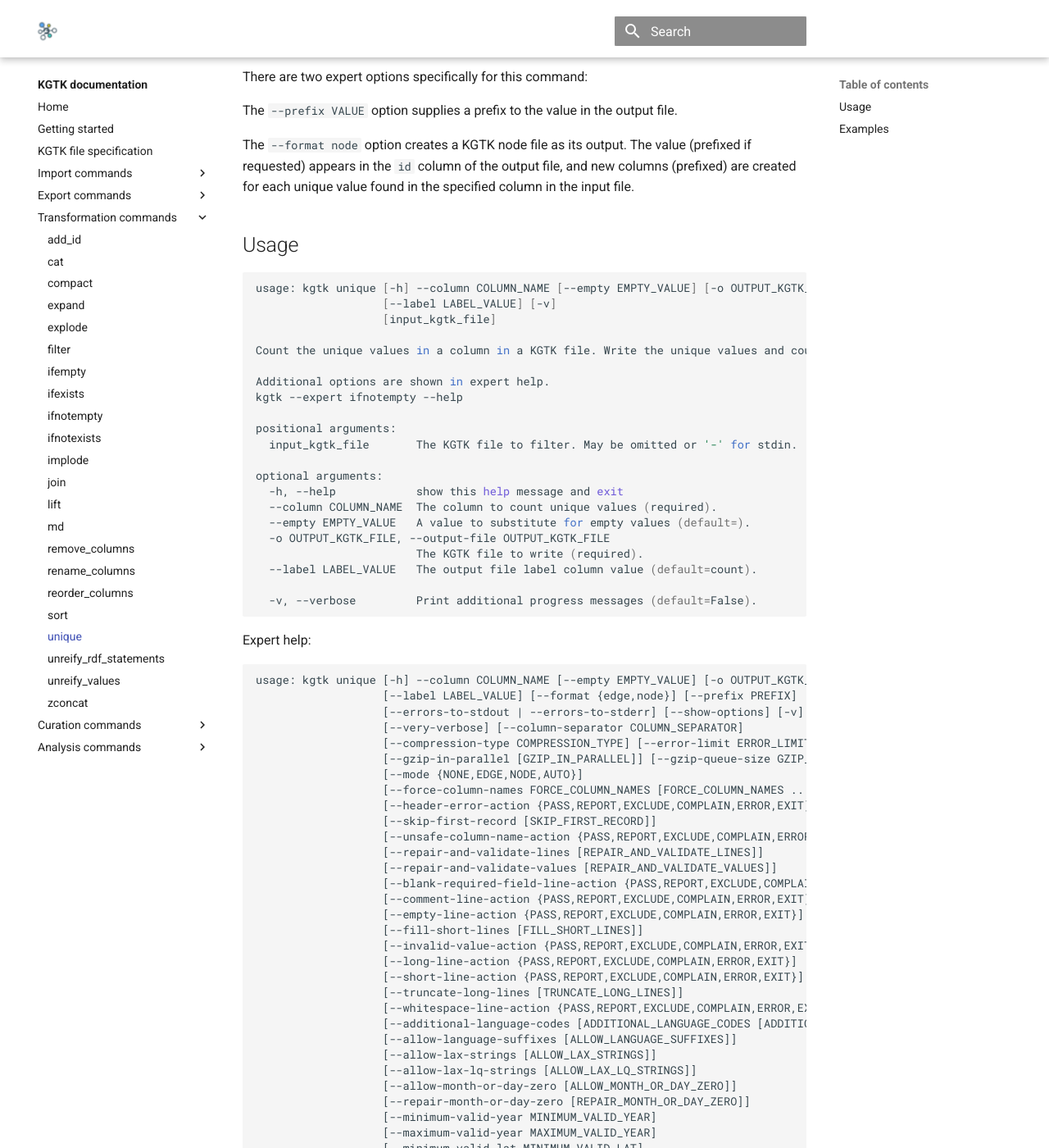
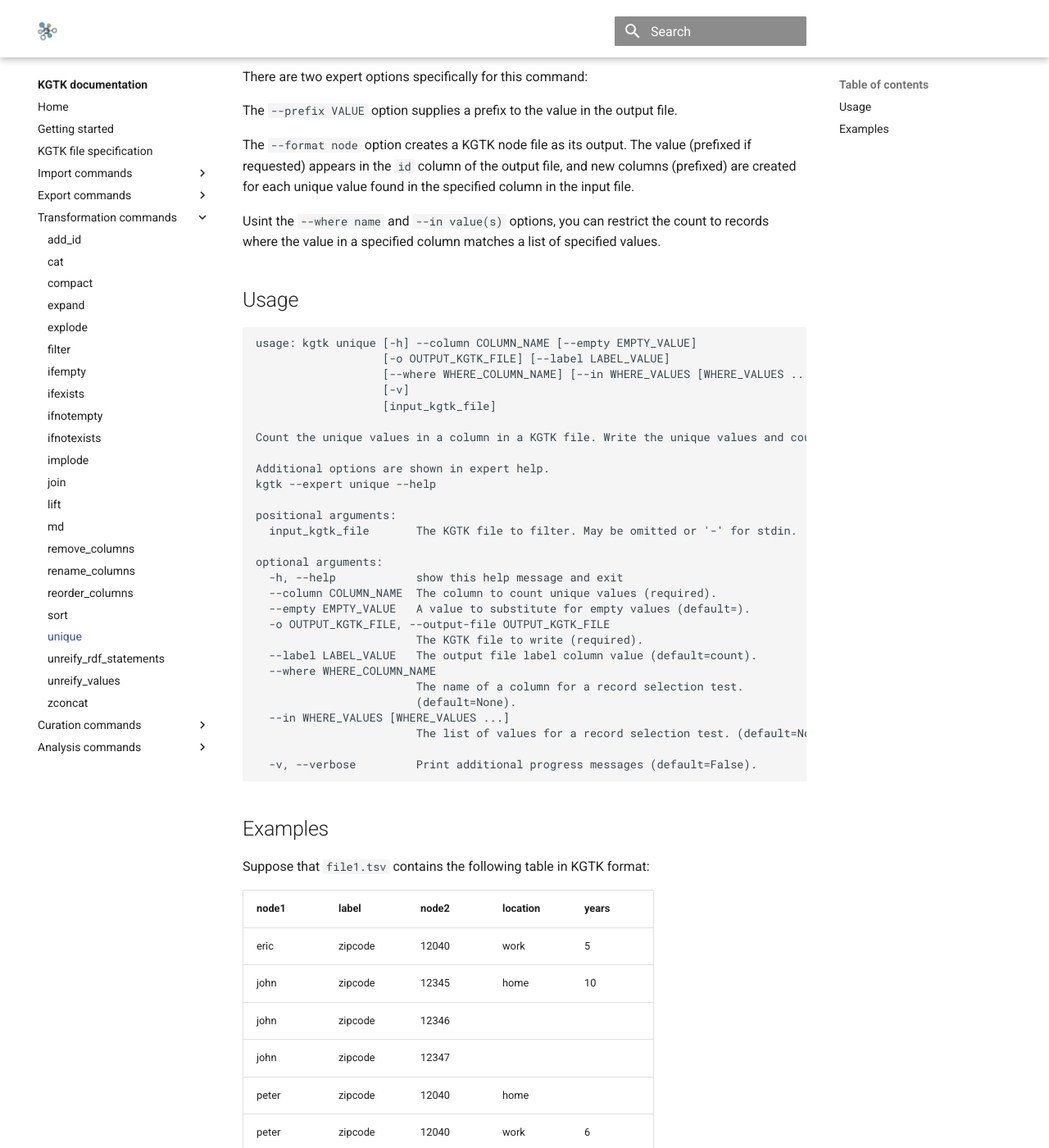
Before and after one commit to usc-isi-i2/kgtk, an MkDocs documentation site: the page built from docs/transform/unique.md, in a window 1280 px wide and 1400 px high, scrolled down 508 px. Shown: the whole window at 82% size. Built offline with MkDocs 1.6.1 and Material for MkDocs 9.7.7, drawn with Linux system fonts in a browser that asks for light colours; comment, search, counter and statistics services are not loaded; some of the changed text lies outside the part shown.

Commit message:
Add a selection capability to unique.

````diff
--- a/docs/transform/unique.md
+++ b/docs/transform/unique.md
@@ -25,70 +25,17 @@ The `--format node` option creates a KGTK node file as its output.  The value
 columns (prefixed) are created for each unique value found in the specified
 column in the input file.
 
+Usint the `--where name` and `--in value(s)` options, you can restrict the
+count to records where the value in a specified column matches a list of
+specified values.
+
 ## Usage
 
-```bash
-usage: kgtk unique [-h] --column COLUMN_NAME [--empty EMPTY_VALUE] [-o OUTPUT_KGTK_FILE]
-                   [--label LABEL_VALUE] [-v]
-                   [input_kgtk_file]
-
-Count the unique values in a column in a KGTK file. Write the unique values and counts as a new KGTK file.
-
-Additional options are shown in expert help.
-kgtk --expert ifnotempty --help
-
-positional arguments:
-  input_kgtk_file       The KGTK file to filter. May be omitted or '-' for stdin.
-
-optional arguments:
-  -h, --help            show this help message and exit
-  --column COLUMN_NAME  The column to count unique values (required).
-  --empty EMPTY_VALUE   A value to substitute for empty values (default=).
-  -o OUTPUT_KGTK_FILE, --output-file OUTPUT_KGTK_FILE
-                        The KGTK file to write (required).
-  --label LABEL_VALUE   The output file label column value (default=count).
-
-  -v, --verbose         Print additional progress messages (default=False).
-
 ```
-
-Expert help:
-```
-usage: kgtk unique [-h] --column COLUMN_NAME [--empty EMPTY_VALUE] [-o OUTPUT_KGTK_FILE]
-                   [--label LABEL_VALUE] [--format {edge,node}] [--prefix PREFIX]
-                   [--errors-to-stdout | --errors-to-stderr] [--show-options] [-v]
-                   [--very-verbose] [--column-separator COLUMN_SEPARATOR]
-                   [--compression-type COMPRESSION_TYPE] [--error-limit ERROR_LIMIT]
-                   [--gzip-in-parallel [GZIP_IN_PARALLEL]] [--gzip-queue-size GZIP_QUEUE_SIZE]
-                   [--mode {NONE,EDGE,NODE,AUTO}]
-                   [--force-column-names FORCE_COLUMN_NAMES [FORCE_COLUMN_NAMES ...]]
-                   [--header-error-action {PASS,REPORT,EXCLUDE,COMPLAIN,ERROR,EXIT}]
-                   [--skip-first-record [SKIP_FIRST_RECORD]]
-                   [--unsafe-column-name-action {PASS,REPORT,EXCLUDE,COMPLAIN,ERROR,EXIT}]
-                   [--repair-and-validate-lines [REPAIR_AND_VALIDATE_LINES]]
-                   [--repair-and-validate-values [REPAIR_AND_VALIDATE_VALUES]]
-                   [--blank-required-field-line-action {PASS,REPORT,EXCLUDE,COMPLAIN,ERROR,EXIT}]
-                   [--comment-line-action {PASS,REPORT,EXCLUDE,COMPLAIN,ERROR,EXIT}]
-                   [--empty-line-action {PASS,REPORT,EXCLUDE,COMPLAIN,ERROR,EXIT}]
-                   [--fill-short-lines [FILL_SHORT_LINES]]
-                   [--invalid-value-action {PASS,REPORT,EXCLUDE,COMPLAIN,ERROR,EXIT}]
-                   [--long-line-action {PASS,REPORT,EXCLUDE,COMPLAIN,ERROR,EXIT}]
-                   [--short-line-action {PASS,REPORT,EXCLUDE,COMPLAIN,ERROR,EXIT}]
-                   [--truncate-long-lines [TRUNCATE_LONG_LINES]]
-                   [--whitespace-line-action {PASS,REPORT,EXCLUDE,COMPLAIN,ERROR,EXIT}]
-                   [--additional-language-codes [ADDITIONAL_LANGUAGE_CODES [ADDITIONAL_LANGUAGE_CODES ...]]]
-                   [--allow-language-suffixes [ALLOW_LANGUAGE_SUFFIXES]]
-                   [--allow-lax-strings [ALLOW_LAX_STRINGS]]
-                   [--allow-lax-lq-strings [ALLOW_LAX_LQ_STRINGS]]
-                   [--allow-month-or-day-zero [ALLOW_MONTH_OR_DAY_ZERO]]
-                   [--repair-month-or-day-zero [REPAIR_MONTH_OR_DAY_ZERO]]
-                   [--minimum-valid-year MINIMUM_VALID_YEAR]
-                   [--maximum-valid-year MAXIMUM_VALID_YEAR]
-                   [--minimum-valid-lat MINIMUM_VALID_LAT]
-                   [--maximum-valid-lat MAXIMUM_VALID_LAT]
-                   [--minimum-valid-lon MINIMUM_VALID_LON]
-                   [--maximum-valid-lon MAXIMUM_VALID_LON]
-                   [--escape-list-separators [ESCAPE_LIST_SEPARATORS]]
+usage: kgtk unique [-h] --column COLUMN_NAME [--empty EMPTY_VALUE]
+                   [-o OUTPUT_KGTK_FILE] [--label LABEL_VALUE]
+                   [--where WHERE_COLUMN_NAME] [--in WHERE_VALUES [WHERE_VALUES ...]]
+                   [-v]
                    [input_kgtk_file]
 
 Count the unique values in a column in a KGTK file. Write the unique values and counts as a new KGTK file.
@@ -106,12 +53,14 @@ optional arguments:
   -o OUTPUT_KGTK_FILE, --output-file OUTPUT_KGTK_FILE
                         The KGTK file to write (required).
   --label LABEL_VALUE   The output file label column value (default=count).
-  --format {edge,node}  The output file format and mode (default=edge).
-  --prefix PREFIX       The value prefix (default=).
+  --where WHERE_COLUMN_NAME
+                        The name of a column for a record selection test.
+                        (default=None).
+  --in WHERE_VALUES [WHERE_VALUES ...]
+                        The list of values for a record selection test. (default=None).
 
-...
+  -v, --verbose         Print additional progress messages (default=False).
 ```
-(See `kgtk validate` for a description of additional options)
 
 ## Examples
 
@@ -167,3 +116,12 @@ kgtk unique file1.tsv --column location --empty NONE --format node --prefix 'loc
 | id       | location;NONE | location;home | location;work |
 | -------- | ---- | ---- | ---- |
 | location | 3    | 2    | 3    |
+
+```bash
+kgtk unique file1.tsv --column location --where node1 --in peter
+```
+
+| node1 | label | node2 |
+| -- | -- | -- |
+| home | count | 1 |
+| work | count | 1 |
````
Also changed, not shown: 2 other files.
